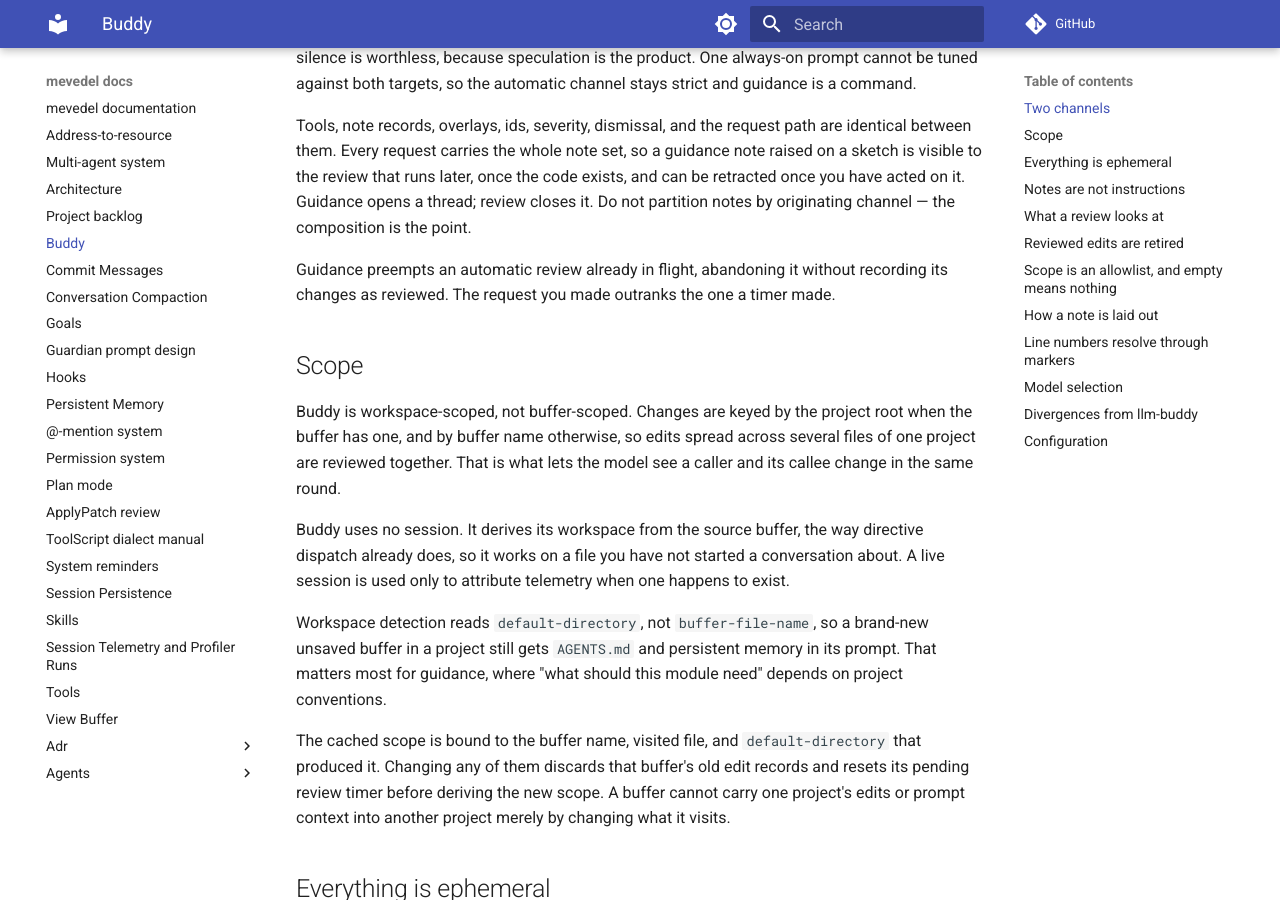
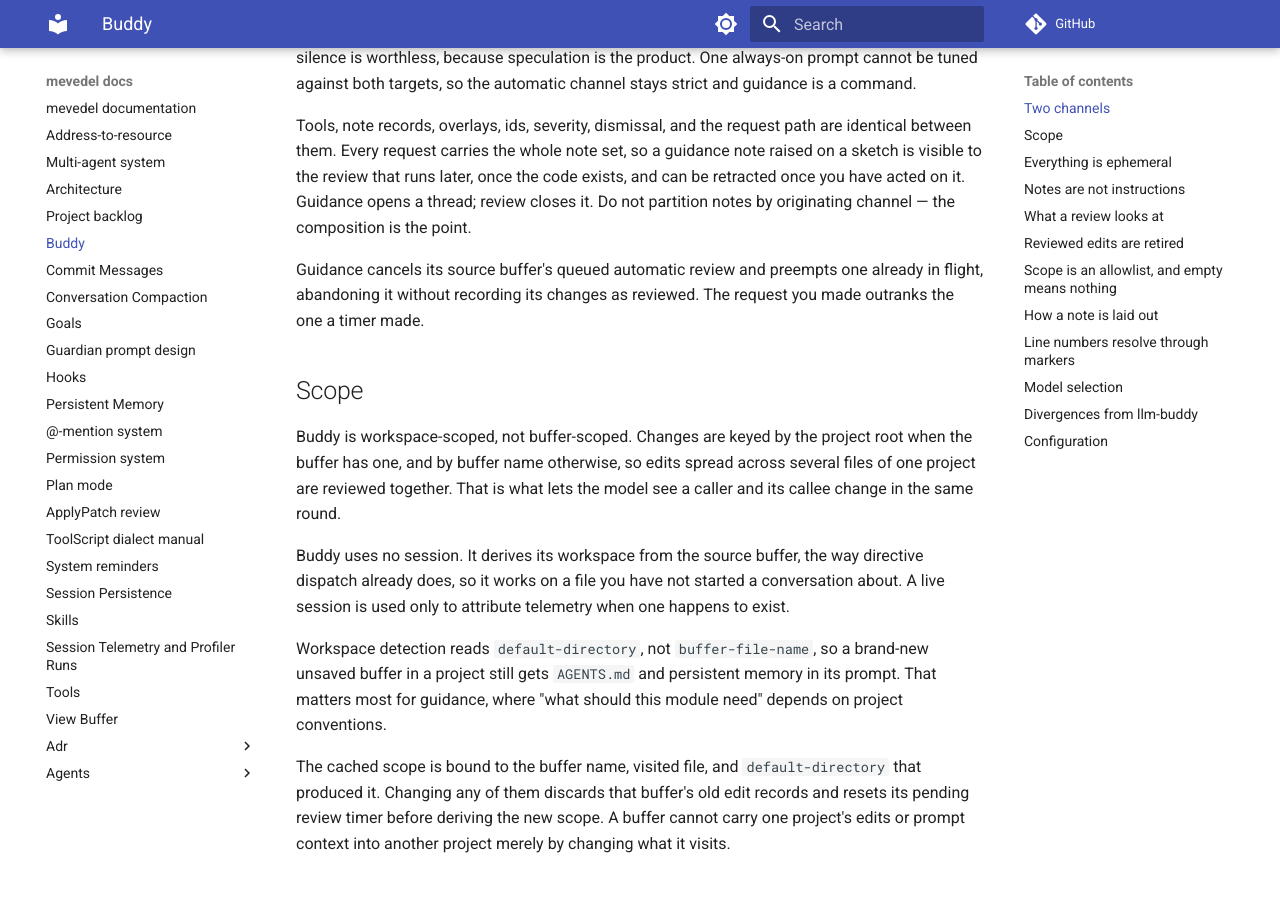
Before and after one commit to FrauH0lle/mevedel, an MkDocs documentation site: the page built from docs/buddy.md, in a window 1280 px wide and 900 px high, scrolled down 986 px. Built offline with MkDocs 1.6.1 and Material for MkDocs 9.7.7, drawn with Linux system fonts in a browser that asks for light colours; comment, search, counter and statistics services are not loaded.

```diff
--- a/docs/buddy.md
+++ b/docs/buddy.md
@@ -44,9 +44,9 @@
 a thread; review closes it. Do not partition notes by originating channel — the
 composition is the point.
 
-Guidance preempts an automatic review already in flight, abandoning it without
-recording its changes as reviewed. The request you made outranks the one a
-timer made.
+Guidance cancels its source buffer's queued automatic review and preempts one
+already in flight, abandoning it without recording its changes as reviewed.
+The request you made outranks the one a timer made.
 
 ## Scope
 
```
Also changed, not shown: 13 other files.
